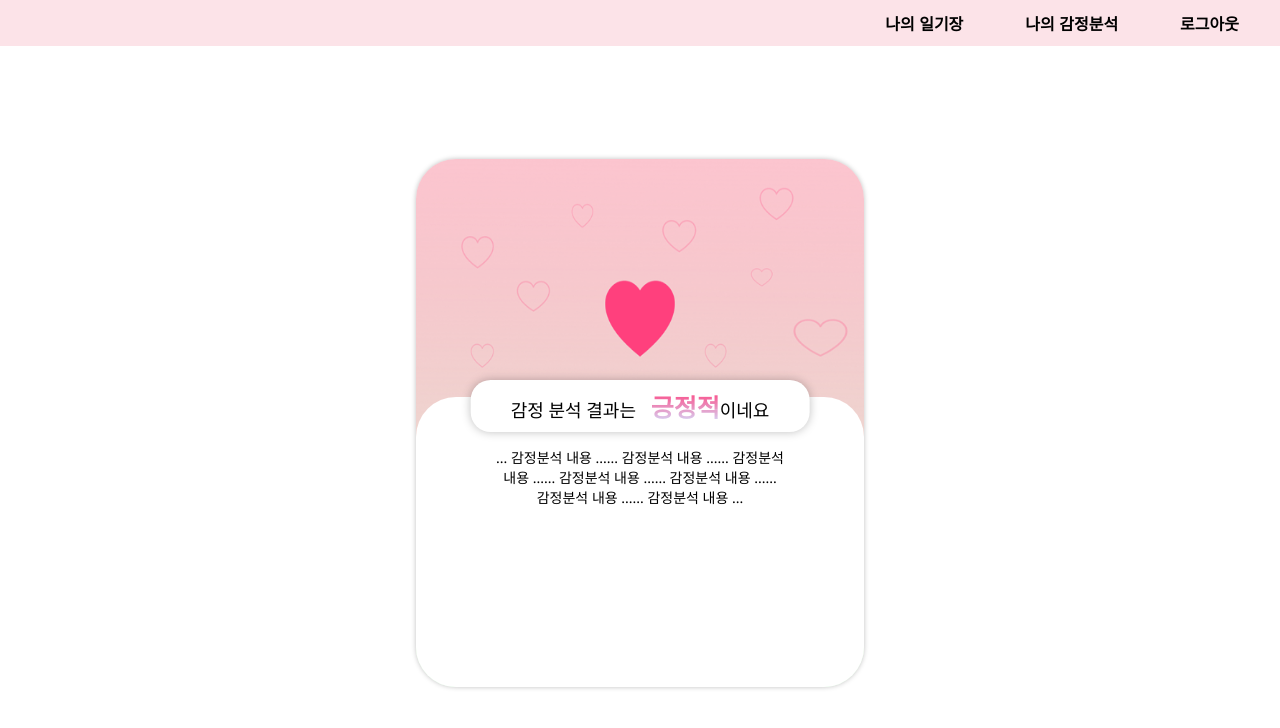
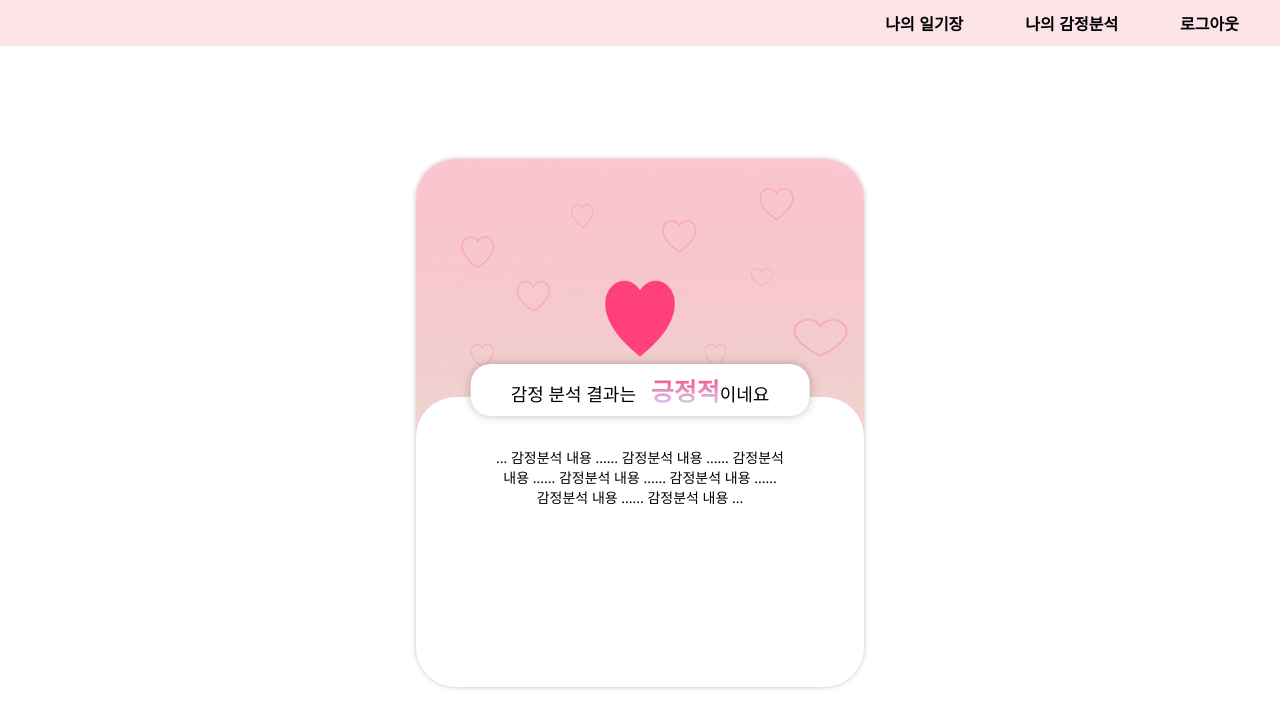
Before and after one commit to Seungkyu-Han/CapstoneDesign2, a React (Create React App) app in the folder frontend/stt_diary/: page /result in a window 1280 px wide. Shown: the top 728 px of the page. Built offline with nearby package versions, Linux system fonts and the light colour scheme.

Commit message:
[frontend] fix: css fix

```diff
--- a/frontend/stt_diary/src/routes/SentimentResult.css
+++ b/frontend/stt_diary/src/routes/SentimentResult.css
@@ -29,7 +29,7 @@
 }
 .result-title-container{
     position: absolute;
-    bottom: 46%;
+    bottom: 48%;
     left: 50%;
     transform: translateX(-50%);
     background-color: #fff;
```
